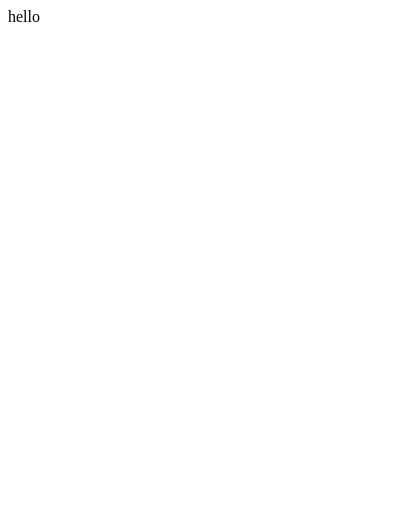
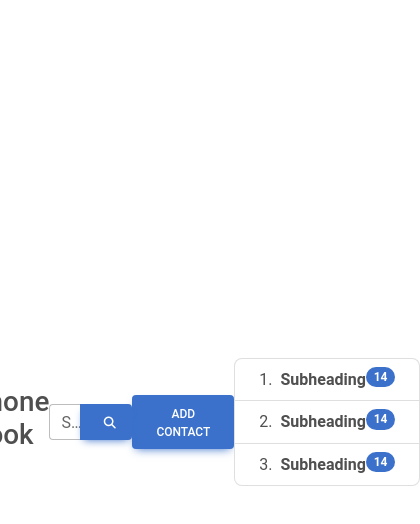
Before and after one commit to SagiMines/phonebook-client, a React (Create React App) app: page / in a window 390 px wide. Shown: the top 524 px of the page, 420 px wide, since content can reach past the window. Built offline with nearby package versions, Linux system fonts and the light colour scheme.

Commit message:
Added the initial phonebook component with all it's sub-components

```diff
--- a/package.json
+++ b/package.json
@@ -3,10 +3,14 @@
   "version": "0.1.0",
   "private": true,
   "dependencies": {
+    "@fortawesome/fontawesome-free": "^6.3.0",
     "@testing-library/jest-dom": "^5.16.5",
     "@testing-library/react": "^13.4.0",
     "@testing-library/user-event": "^13.5.0",
+    "bootstrap": "^5.2.3",
+    "mdb-react-ui-kit": "^5.1.0",
     "react": "^18.2.0",
+    "react-bootstrap": "^2.7.2",
     "react-dom": "^18.2.0",
     "react-scripts": "5.0.1",
     "web-vitals": "^2.1.4"
--- a/src/App.js
+++ /dev/null
@@ -1,5 +0,0 @@
-function App() {
-  return <div className="App">hello</div>;
-}
-
-export default App;
--- /dev/null
+++ b/src/App.jsx
@@ -0,0 +1,12 @@
+import PhoneBook from './PhoneBook';
+import './styles/App.css';
+
+function App() {
+  return (
+    <div className="App container-center">
+      <PhoneBook />
+    </div>
+  );
+}
+
+export default App;
--- /dev/null
+++ b/src/ContactsList.jsx
@@ -0,0 +1,42 @@
+import { ListGroup, Badge } from 'react-bootstrap';
+import './styles/ContactsList.css';
+
+export default function ContactsList() {
+  return (
+    <ListGroup as="ol" numbered>
+      <ListGroup.Item
+        as="li"
+        className="d-flex justify-content-between align-items-start"
+      >
+        <div className="ms-2 me-auto">
+          <div className="fw-bold">Subheading</div>
+        </div>
+        <Badge bg="primary" pill>
+          14
+        </Badge>
+      </ListGroup.Item>
+      <ListGroup.Item
+        as="li"
+        className="d-flex justify-content-between align-items-start"
+      >
+        <div className="ms-2 me-auto">
+          <div className="fw-bold">Subheading</div>
+        </div>
+        <Badge bg="primary" pill>
+          14
+        </Badge>
+      </ListGroup.Item>
+      <ListGroup.Item
+        as="li"
+        className="d-flex justify-content-between align-items-start"
+      >
+        <div className="ms-2 me-auto">
+          <div className="fw-bold">Subheading</div>
+        </div>
+        <Badge bg="primary" pill>
+          14
+        </Badge>
+      </ListGroup.Item>
+    </ListGroup>
+  );
+}
--- /dev/null
+++ b/src/PhoneBook.jsx
@@ -0,0 +1,15 @@
+import { Container, Button } from 'react-bootstrap';
+import ContactsList from './ContactsList';
+import SearchBar from './SearchBar';
+import './styles/PhoneBook.css';
+
+export default function PhoneBook() {
+  return (
+    <Container className="container-center phonebook">
+      <h1>Phone Book</h1>
+      <SearchBar />
+      <Button variant="primary">Add Contact</Button>
+      <ContactsList />
+    </Container>
+  );
+}
--- /dev/null
+++ b/src/SearchBar.jsx
@@ -0,0 +1,12 @@
+import { MDBInputGroup, MDBInput, MDBIcon, MDBBtn } from 'mdb-react-ui-kit';
+import './styles/SearchBar.css';
+export default function SearchBar() {
+  return (
+    <MDBInputGroup className="search">
+      <MDBInput label="Search" />
+      <MDBBtn rippleColor="dark">
+        <MDBIcon icon="search" />
+      </MDBBtn>
+    </MDBInputGroup>
+  );
+}
--- a/src/index.js
+++ b/src/index.js
@@ -1,5 +1,9 @@
 import React from 'react';
 import ReactDOM from 'react-dom/client';
+import 'bootstrap/dist/css/bootstrap.min.css';
+import 'mdb-react-ui-kit/dist/css/mdb.min.css';
+import '@fortawesome/fontawesome-free/css/all.min.css';
+import './styles/index.css';
 import App from './App';
 
 const root = ReactDOM.createRoot(document.getElementById('root'));
--- /dev/null
+++ b/src/styles/App.css
@@ -0,0 +1,5 @@
+.container-center {
+  display: flex;
+  justify-content: center;
+  align-items: center;
+}
--- /dev/null
+++ b/src/styles/ContactsList.css
@@ -0,0 +1,3 @@
+.list-group {
+  width: 50%;
+}
--- /dev/null
+++ b/src/styles/SearchBar.css
@@ -0,0 +1,3 @@
+.search {
+  justify-content: center;
+}
--- /dev/null
+++ b/src/styles/index.css
@@ -0,0 +1,9 @@
+html,
+body,
+#root,
+.container-center {
+  margin: 0;
+  padding: 0;
+  width: 100%;
+  height: 100%;
+}
```
Also changed, not shown: src/styles/PhoneBook.css (added), 1 other file (tests, documents, lock files or other folders).
